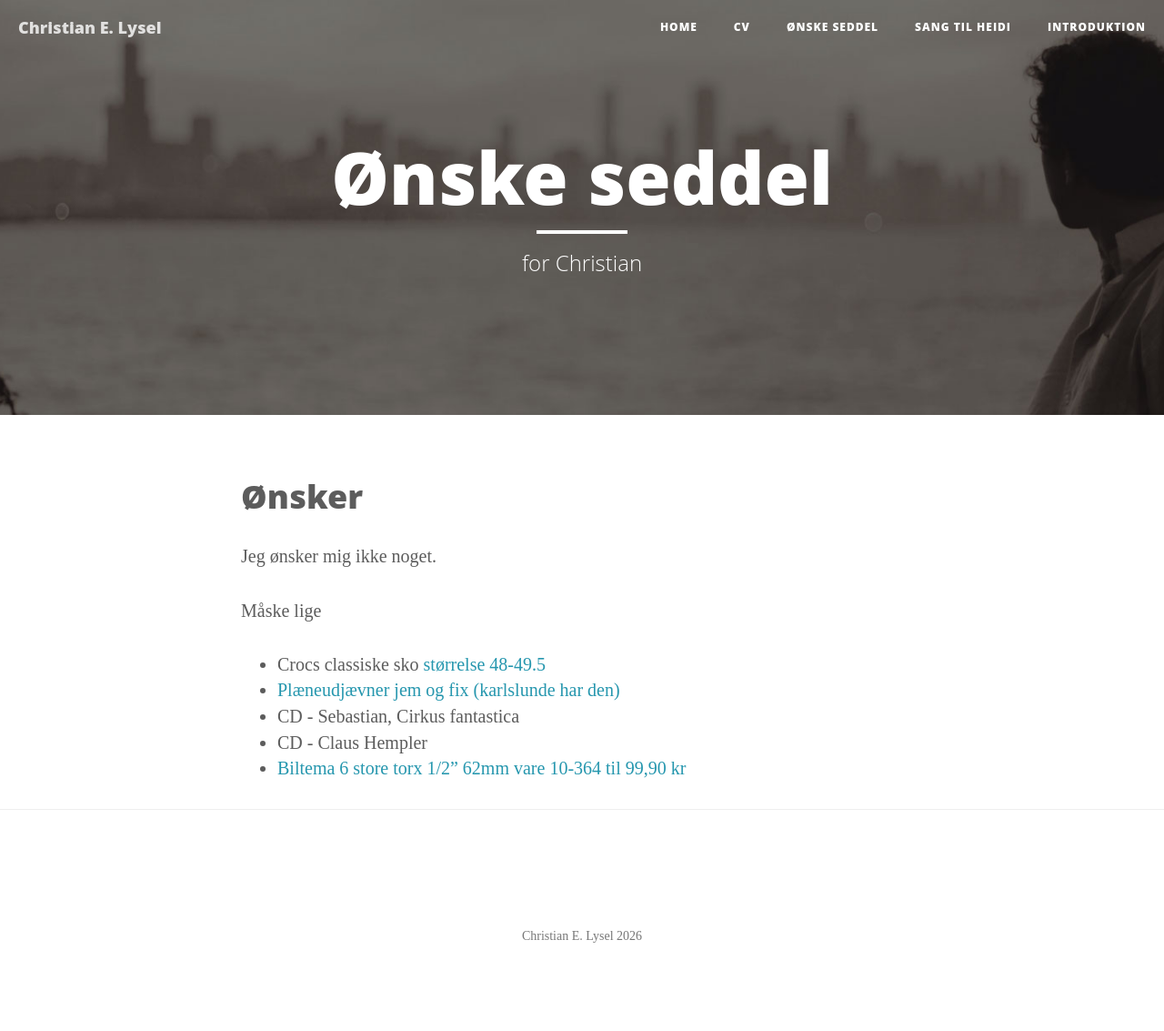
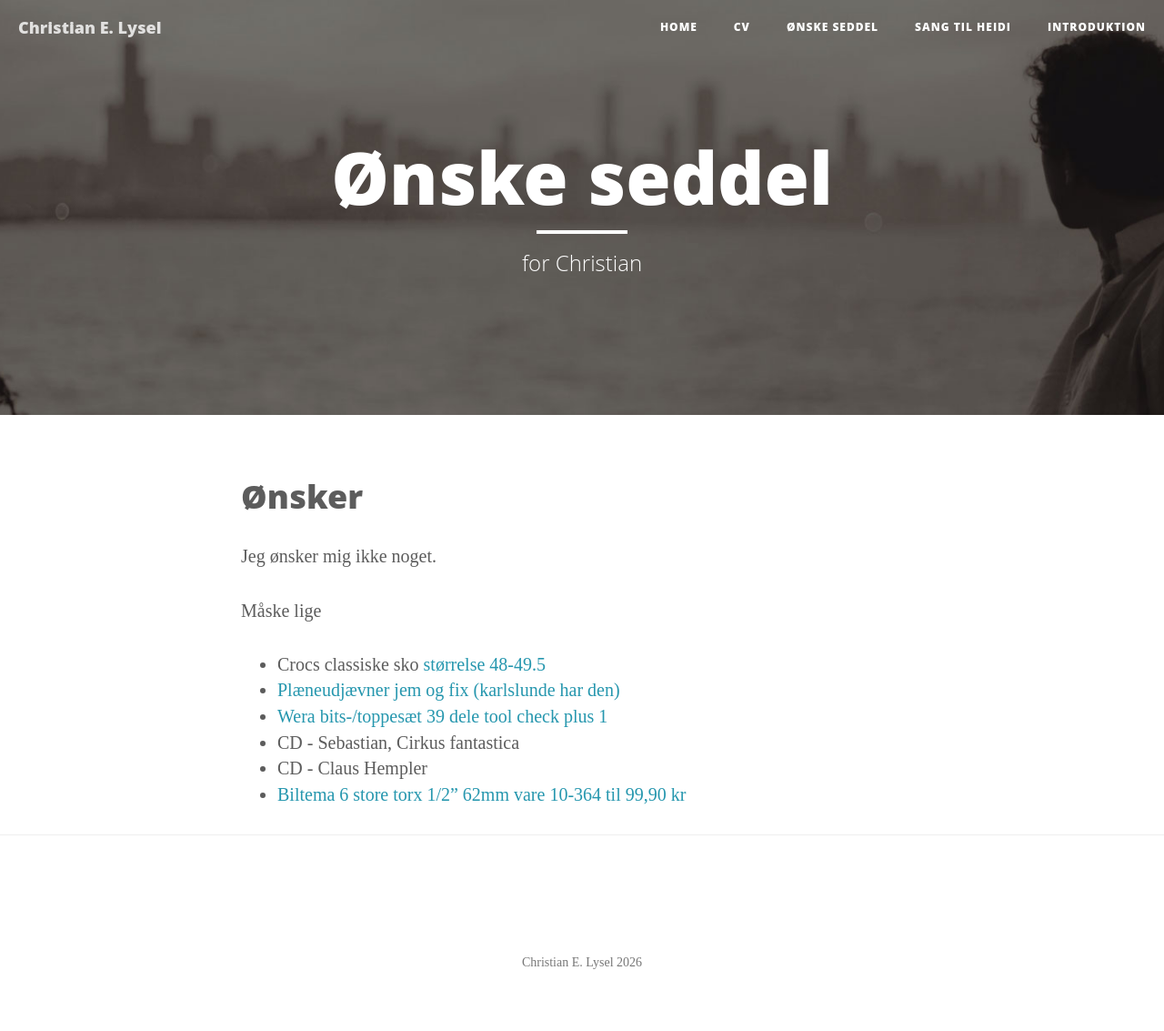
Before and after one commit to clysel/christian.lysel.net, a Jekyll site: the page built from gave.markdown, in a window 1280 px wide. Shown: the whole page at 91% size. Built offline with Jekyll 4.4.1, drawn with Linux system fonts in a browser that asks for light colours; before the commit the page ends 1104 px from its top, so only the background shows below that.

Commit message:
Update gave.markdown

```diff
--- a/gave.markdown
+++ b/gave.markdown
@@ -12,6 +12,8 @@ Måske lige
 
  * Crocs classiske sko [størrelse 48-49.5](https://www.zalando.dk/katalog/crocs__stoerrelse-48.49.49~5/)
  * [Plæneudjævner jem og fix (karlslunde har den)](https://www.jemogfix.dk/plaeneudjaevner-85-5-x-26-x-2-cm-garden/2101/9064413/)
+ * [Wera bits-/toppesæt 39 dele
+tool check plus 1](https://www.10-4.dk/varer/elvaerktoj/bits/bitsaet/wera-bits-toppesaet-39-dele-2518331)
  * CD - Sebastian, Cirkus fantastica
  * CD - Claus Hempler
  * [Biltema 6 store torx 1/2" 62mm vare 10-364 til 99,90 kr](https://www.biltema.dk/varktoj/handvarktoj/trakvarktoj/toppe/bittopsat-12-torx-6-stk-2000019333)
```
